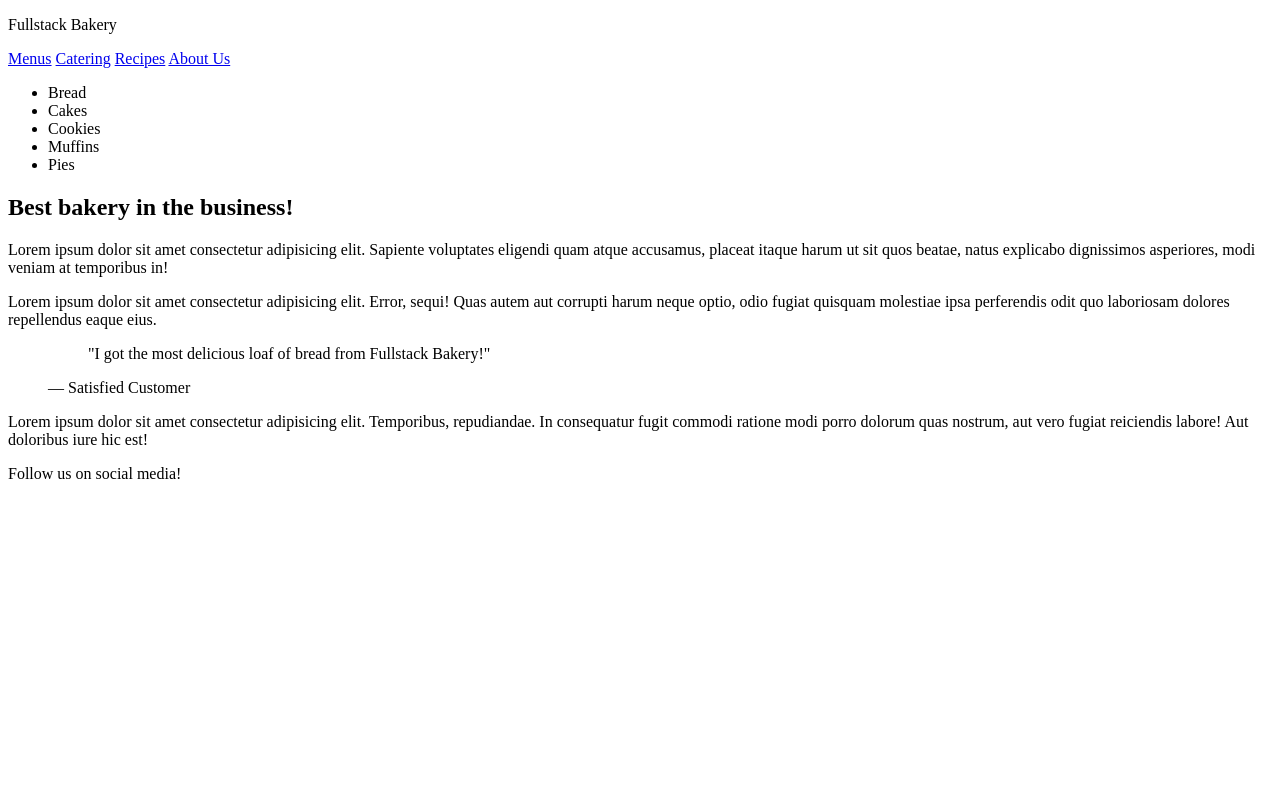
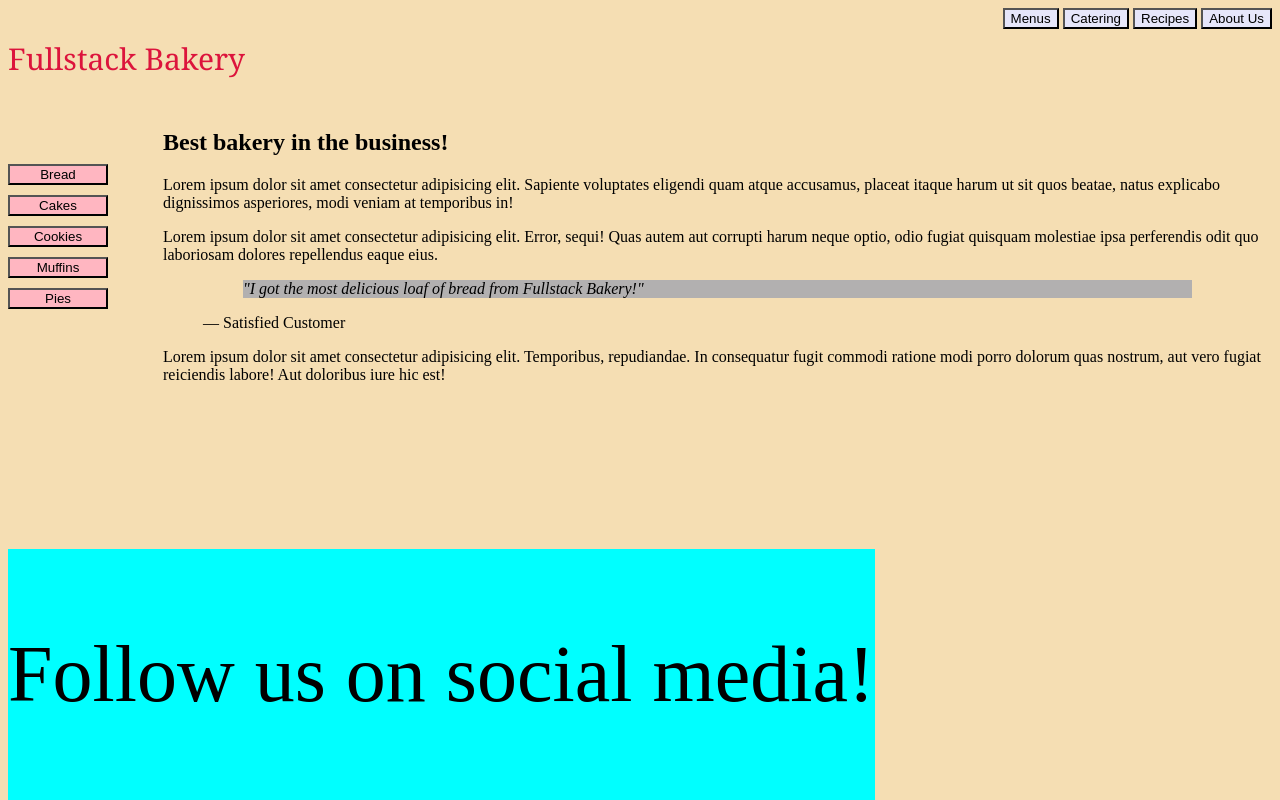
Before and after one commit to JonLindholm11/Fullstack-Kitchen, a plain HTML site: page index.html in a window 1280 px wide. Drawn offline with Linux system fonts and the light colour scheme.

Commit message:
fullstack_bakery

```diff
--- /dev/null
+++ b/index.css
@@ -0,0 +1,57 @@
+
+main {
+    display: flex;
+    background-color: wheat;
+}
+header {
+    display: flex;
+    justify-content: flex-end;
+    gap: 20px;
+}
+ul {
+    display: flex;
+    flex-direction: column;
+    justify-content: flex-start;
+    padding: 15px;
+    width: 100px;
+    height: 40px;
+    margin: 40px;
+    gap: 10px;
+    margin-left: -15px;
+}
+.brand {
+    font-size: 30px;
+    font-family: Georgia, 'Times New Roman', Times, serif;
+    color: crimson;
+    display: flex;
+    justify-content: flex-start;
+    flex-grow: 15;
+}
+.footer {
+    display: flex;
+    justify-content: center;
+    background-color: aqua;
+    font-size: 80px;
+    text-align: center;
+    position: absolute;
+    bottom: 0px;
+}
+blockquote {
+    font-style: italic;
+    background-color: rgb(178, 176, 176);
+    display: flex;
+}
+article {
+    flex-direction: column;
+    order: 2;
+}
+.b1 {
+    background-color: lavender;
+}
+body{
+    background-color: wheat;
+}
+.b2 {
+    background-color: lightpink;
+
+}
--- a/index.html
+++ b/index.html
@@ -2,25 +2,26 @@
 <html lang="en">
   <head>
     <title>Fullstack Bakery</title>
+    <link rel="stylesheet" href="index.css"/>
   </head>
   <body>
     <header>
       <p class="brand">Fullstack Bakery</p>
       <nav>
-        <a href="#">Menus</a>
-        <a href="#">Catering</a>
-        <a href="#">Recipes</a>
-        <a href="#">About Us</a>
+        <a href="#"><button class="b1">Menus</button></a>
+        <a href="#"><button class="b1">Catering</button></a>
+        <a href="#"><button class="b1">Recipes</button></a>
+        <a href="#"><button class="b1">About Us</button></a>
       </nav>
     </header>
     <main>
       <aside>
         <ul>
-          <li>Bread</li>
-          <li>Cakes</li>
-          <li>Cookies</li>
-          <li>Muffins</li>
-          <li>Pies</li>
+          <button class="b2">Bread</button>
+          <button class="b2">Cakes</button>
+          <button class="b2">Cookies</button>
+          <button class="b2">Muffins</button>
+          <button class="b2">Pies</button>
         </ul>
       </aside>
       <article>
@@ -51,6 +52,6 @@
         </p>
       </article>
     </main>
-    <footer>Follow us on social media!</footer>
+    <footer class="footer"><p>Follow us on social media!</p></footer>
   </body>
 </html>
```
